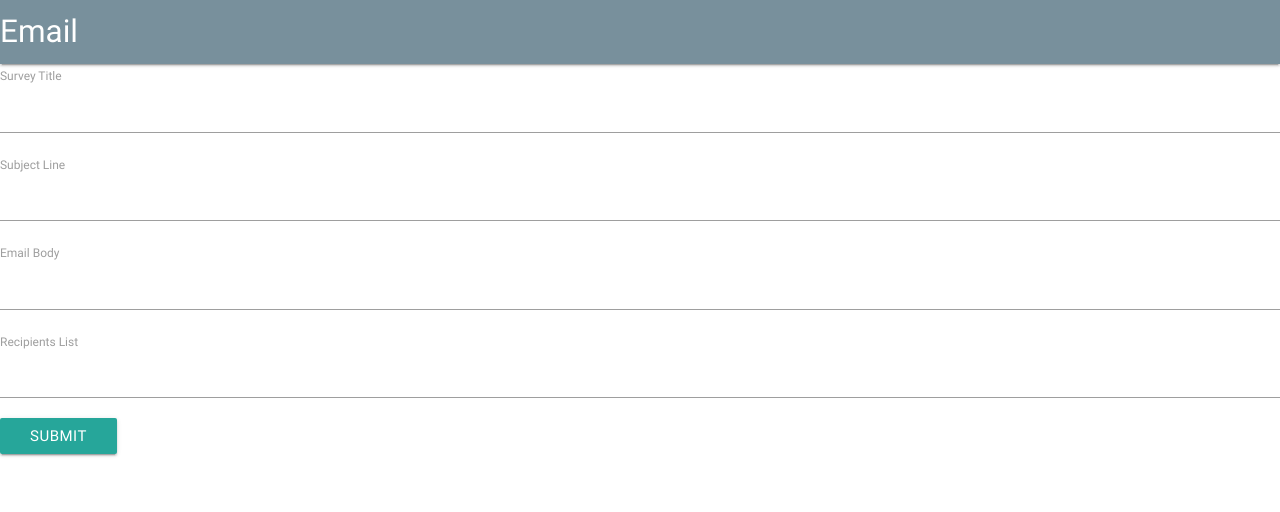
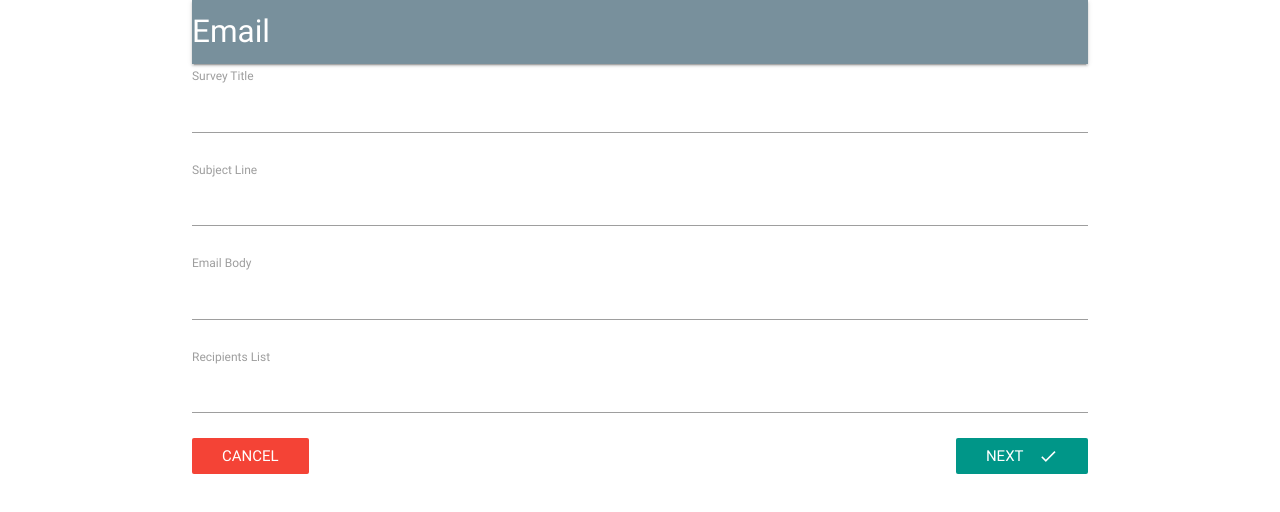
Before and after one commit to dcheng1290/Survey-Collector, a React (Create React App) app in the folder client/: page /surveys/new in a window 1280 px wide. Shown: the top 512 px of the page. Built offline with nearby package versions, Linux system fonts and the light colour scheme; no server answers.

Commit message:
added form validation

```diff
--- a/client/src/components/App.js
+++ b/client/src/components/App.js
@@ -16,7 +16,7 @@ class App extends Component {
   render() {
     return (
       <BrowserRouter>
-        <div classNam="container">
+        <div className="container">
           <Header />
           <Route exact path="/" component={Landing} />
           <Route exact path="/surveys" component={Dashboard} />
--- a/client/src/components/surveys/SurveyField.js
+++ b/client/src/components/surveys/SurveyField.js
@@ -2,11 +2,15 @@
 
 import React from 'react';
 
-export default ({ input, label }) => {
+export default ({ input, label, meta: { touched, error } }) => {
+  const className = `form-group ${touched && error ? 'has-danger' : ''}`;
   return (
-    <div>
-      <label>{label}</label>
-      <input {...input} />
+    <div className={className}>
+      <label className="form-control">{label}</label>
+      <input {...input} style={{ marginBottom: '5px' }} />
+      <div className="red-text" style={{ marginBottom: '20px' }}>
+        {touched ? error : ''}
+      </div>
     </div>
   );
 };
--- a/client/src/components/surveys/SurveyForm.js
+++ b/client/src/components/surveys/SurveyForm.js
@@ -38,15 +38,32 @@ class SurveyForm extends Component {
       <div>
         <form onSubmit={this.props.handleSubmit(values => console.log(values))}>
           {this.renderFields()}
-          <button type="submit" className="btn btn-primary">
-            Submit
+          <button type="submit" className="btn-flat right teal white-text">
+            NEXT
+            <i className="material-icons right">done</i>
           </button>
+          <Link to="/surveys" className="btn-flat left red white-text">
+            Cancel
+          </Link>
         </form>
       </div>
     );
   }
 }
 
+function validate(values) {
+  const errors = {};
+
+  _.each(FIELDS, ({ name }) => {
+    if (!values[name]) {
+      errors[name] = 'You must proide a value';
+    }
+  });
+
+  return errors;
+}
+
 export default reduxForm({
+  validate,
   form: 'surveyForm',
 })(SurveyForm);
```
